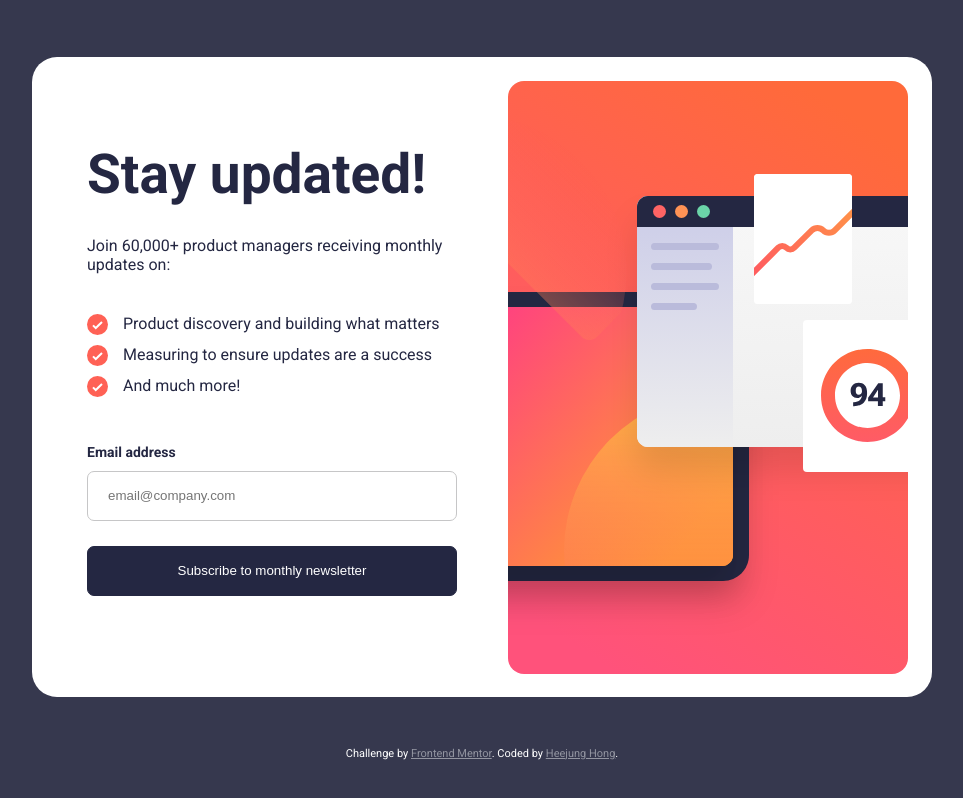
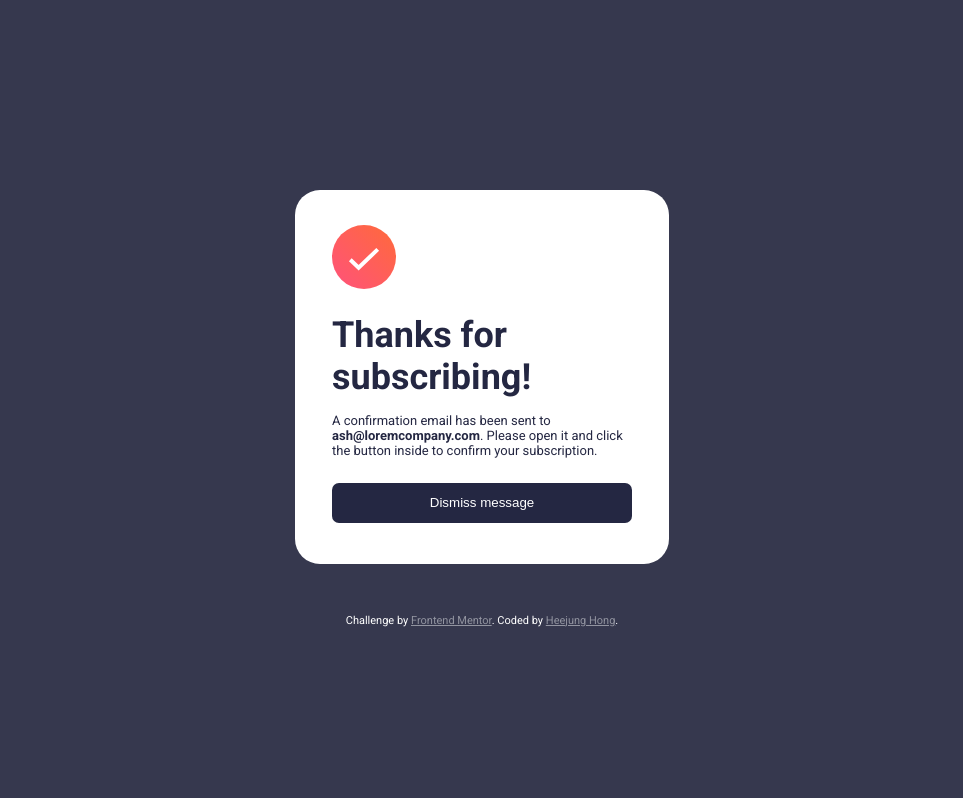
Before and after one commit to heejung-hong/newsletter-sign-up-form-with-success-message, a plain HTML site: page index.html in a window 1280 px wide. Shown: the whole page, without its empty margins (158-1121 px from the left). Drawn offline with Linux system fonts and the light colour scheme.

Commit message:
desktop success with active css

```diff
--- a/index.html
+++ b/index.html
@@ -13,7 +13,7 @@
 <body>
   <main>
     <!-- Sign-up form start ------->
-    <div class="containerOne">
+    <!-- <div class="containerOne">
       <div class="leftDiv">
         <div style="font-size: 55px; font-weight: 700; margin: 85px 0 0 0;">
           Stay updated!
@@ -43,23 +43,25 @@
           <input type="email" id="email" name="email" placeholder="email@company.com">
         </div>
 
-        <button>Subscribe to monthly newsletter</button>
+        <button class="subscribe">Subscribe to monthly newsletter</button>
       </div>
       <div>
         <img src="./images/illustration-sign-up-desktop.svg" alt="Sign-up image" style="margin: 24px 24px 24px 0;">
       </div>
-    </div>
+    </div> -->
     <!-- Sign-up form end ------->
 
     <!-- Success message start -->
-    <!-- <div>
-      <img src="./images/icon-success.svg" alt="Check in circle">
-      <div>Thanks for subscribing!</div>
-      <div>
-        A confirmation email has been sent to ash@loremcompany.com. Please open it and click the button inside to confirm your subscription.
+    <div class="containerTwo">
+      <div style="width: 64px; height: 64px;">
+        <img src="./images/icon-success.svg" alt="Check in circle">
       </div>
-      <button>Dismiss message</button>
-    </div> -->
+      <div style="font-size: 36px; font-weight: 700; margin-top: 25px;">Thanks for subscribing!</div>
+      <div style="font-size: 13px; width: 300px; margin-top: 15px;">
+        A confirmation email has been sent to <b>ash@loremcompany.com</b>. Please open it and click the button inside to confirm your subscription.
+      </div>
+      <button class="dismiss">Dismiss message</button>
+    </div>
     <!-- Success message end ---->
   </main>
 
--- a/style.css
+++ b/style.css
@@ -22,7 +22,6 @@ body {
   flex-direction: row;
   margin: 0 0 50px 0;
   justify-content: space-between;
-
 }
 
 .leftDiv {
@@ -52,7 +51,7 @@ input {
   margin-top: 10px;
 }
 
-button {
+.subscribe {
   background-color: hsl(234, 29%, 20%);
   border: 1px solid hsl(234, 29%, 20%);
   border-radius: 7px;
@@ -62,5 +61,32 @@ button {
   margin-top: 10px;
 }
 
+.containerTwo {
+  background-color: hsl(0, 0%, 100%);
+  color: hsl(234, 29%, 20%);
+  border-radius: 25px;
+  width: 374px;
+  height: 374px;
+  margin: 0 0 50px 0;
+  padding: 35px 37px 0 37px;
+}
+
+.dismiss {
+  background-color: hsl(234, 29%, 20%);
+  border: none;
+  border-radius: 7px;
+  color: hsl(0, 0%, 100%);
+  width: 300px;
+  height: 40px;
+  margin-top: 25px;
+  cursor: pointer;
+}
+
+.dismiss:hover {
+  background-image: linear-gradient(to right,hsl(346, 100%, 66%), hsl(4, 100%, 67%));
+  border: none;
+  box-shadow: 5px 10px 20px 5px hsla(4, 100%, 67%, 0.4);
+}
+
 .attribution { color: hsl(0, 0%, 100%); font-size: 11px; text-align: center; }
 .attribution a { color: hsl(231, 7%, 60%); }
```
